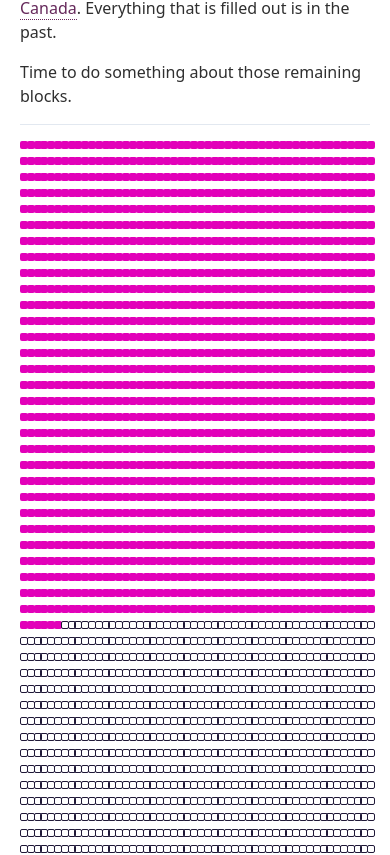
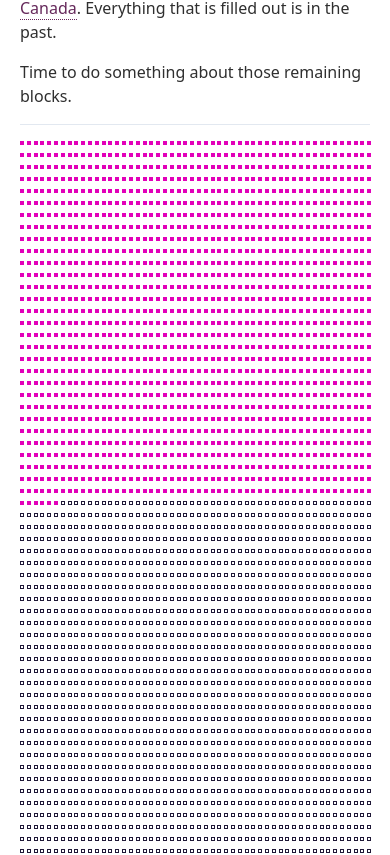
Before and after one commit to amorriscode/anthonymorris.dev, a Next.js app: page /life in a window 390 px wide. Shown: the part 794-1649 px from the top of the page. Built offline with nearby package versions, Linux system fonts and the light colour scheme.

Commit message:
Enhance responsive experience

```diff
--- a/components/withLayout.tsx
+++ b/components/withLayout.tsx
@@ -6,7 +6,7 @@
   const PageComponentWithLayout = ({ ...pageProps }) => {
     return (
       <>
-        <div className="container mx-auto sm:w-3/5 px-5 pb-5">
+        <div className="container mx-auto lg:w-3/5 px-5 pb-5">
           <header className="text-right text-4xl mb-4">
             <Link href="/">
               <a className="header-link">
@@ -20,7 +20,7 @@
           <div className="flex flex-col sm:flex-row">
             <Nav />
 
-            <div className="sm:w-3/4">
+            <div className="lg:w-3/4">
               <PageComponent {...pageProps} />
             </div>
           </div>
--- a/pages/life.tsx
+++ b/pages/life.tsx
@@ -62,7 +62,7 @@
           {lifeCalendar.map((year, i) => (
             <div className="grid gap-1 w-full relative">
               {i % 4 === 0 && <div className="hidden sm:block absolute text-xs -mt-1 -ml-5 text-right w-4 text-gray-400">{i}</div>}
-              {year.map(week => (<div key={week.date.toISOString()} className={`rounded-sm h-2 w-2 border border-buzz-purple-dark ${isPast(week.date) ? 'bg-buzz-purple-neon border-none' : ''}`}></div>))}
+              {year.map(week => (<div key={week.date.toISOString()} className={`h-1 w-1 sm:rounded-sm sm:h-2 sm:w-2 border border-buzz-purple-dark ${isPast(week.date) ? 'bg-buzz-purple-neon border-none' : ''}`}></div>))}
             </div>
           ))}
         </div>
```
